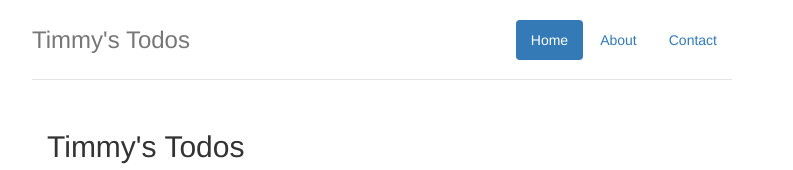
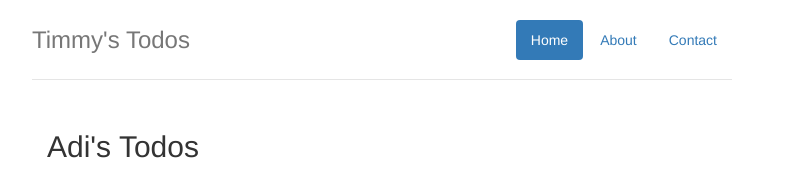
Before and after one commit to timotiusnc/yo-angular, a website: page app/index.html in a window 1280 px wide. Shown: the top 170 px of the page, without its empty margins (258-1051 px from the left). Drawn offline with nearby package versions, Linux system fonts and the light colour scheme; some packages are replaced by stand-ins of ours; files that its build step writes are made by us from their sources; a script that the page names is missing.

Commit message:
Changed to Adi's

```diff
--- a/app/views/main.html
+++ b/app/views/main.html
@@ -1,5 +1,5 @@
 <div class="container">
-  <h2>Timmy's Todos</h2>
+  <h2>Adi's Todos</h2>
 
   <form role="form" ng-submit="addTodo()">
     <div class="row">
```
Also changed, not shown: dist/views/main.html.
